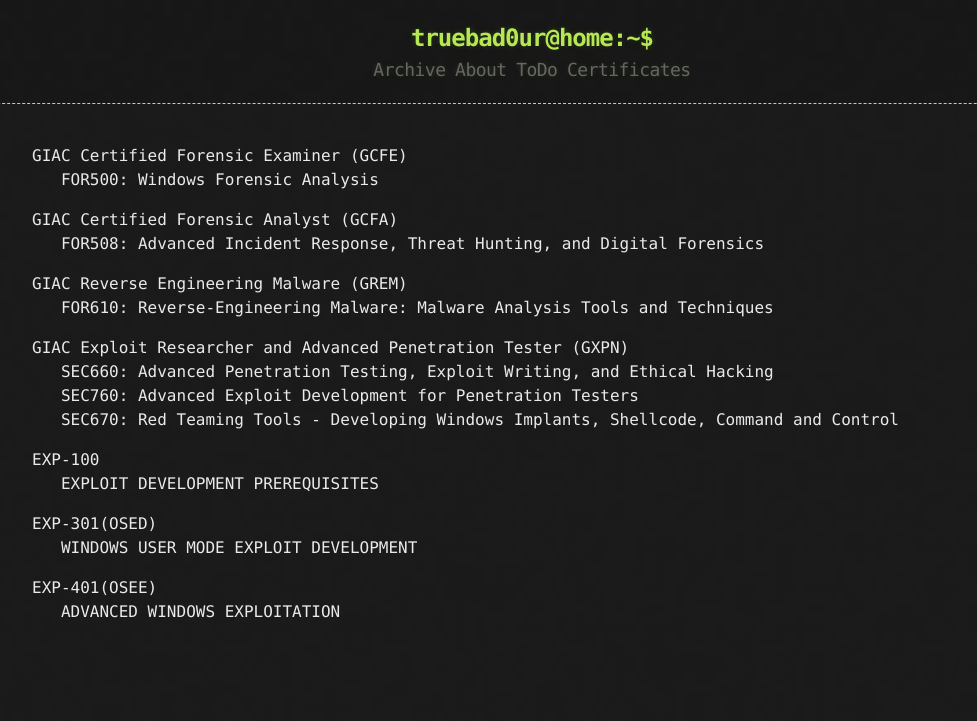
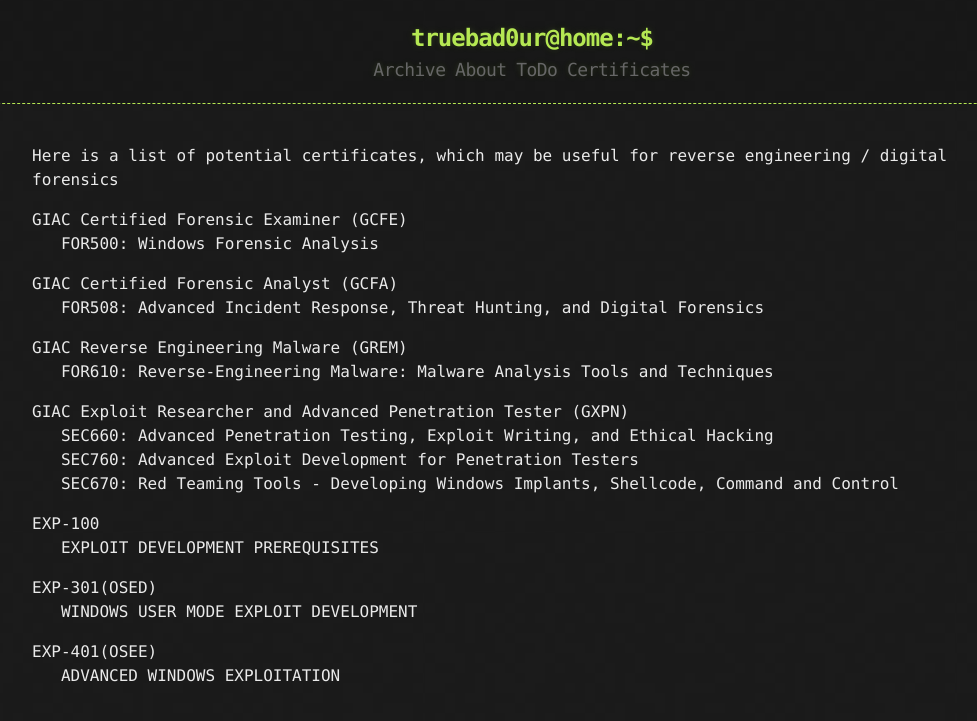
Before and after one commit to TrueBad0ur/myjekyllblog, a Jekyll site: the page built from jekyll/Certificates.md, in a window 1280 px wide. Shown: the top 721 px of the page, without its empty margins (108-1085 px from the left). Built offline with Jekyll 4.4.1, drawn with Linux system fonts in a browser that asks for light colours.

Commit message:
Update Certificates.md

```diff
--- a/jekyll/Certificates.md
+++ b/jekyll/Certificates.md
@@ -2,6 +2,8 @@
 layout: page
 title: Certificates to do / pass
 ---
+
+Here is a list of potential certificates, which may be useful for reverse engineering / digital forensics
 
 GIAC Certified Forensic Examiner (GCFE)\
 &nbsp;&nbsp;&nbsp;FOR500: Windows Forensic Analysis
```
